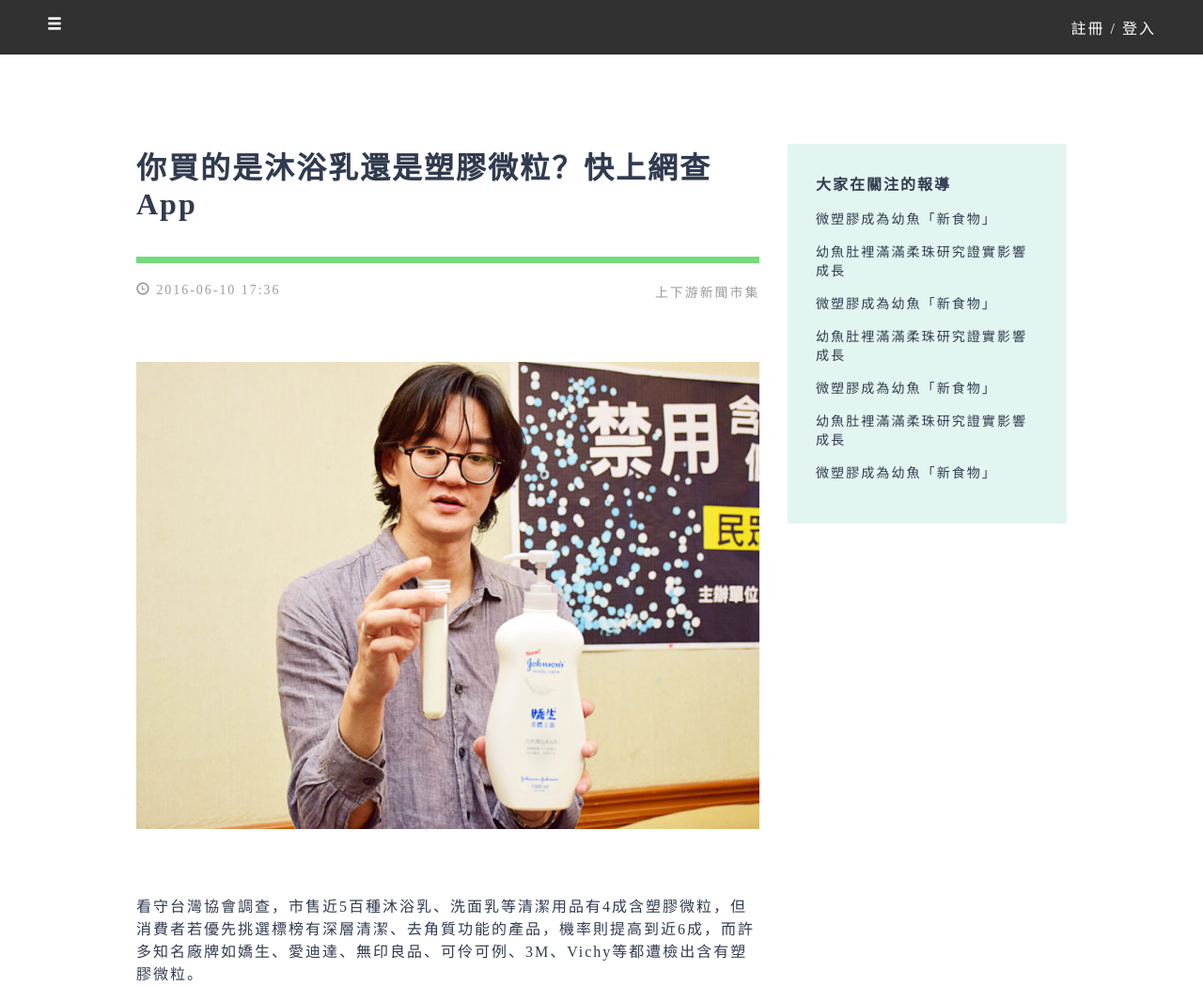
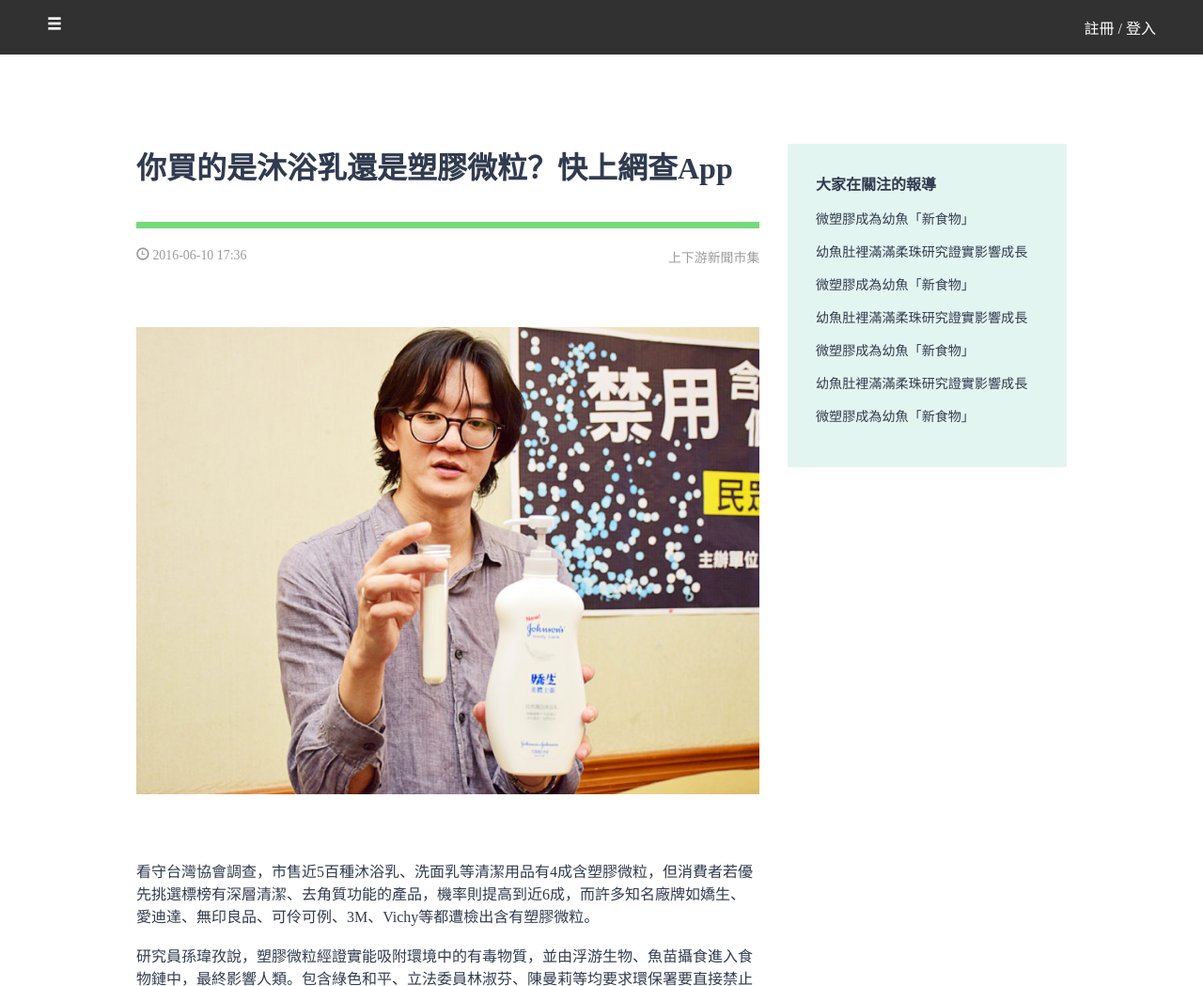
Before and after one commit to HsiehMengHua/F2E_termProject, a PHP site: page /issue_article.html in a window 1280 px wide. Shown: the top 1049 px of the page at 94% size. Run offline with PHP 8.4, Linux system fonts and the light colour scheme.

Commit message:
改style.css一點點而已

```diff
--- a/css/style.css
+++ b/css/style.css
@@ -12,7 +12,6 @@ html, body {
   font-size: 16px;
   font-family: "Noto Sans TC", , sans-serif;
   color: #313b4f;
-  letter-spacing: 2px;
   text-decoration: none;
 }
 
```
